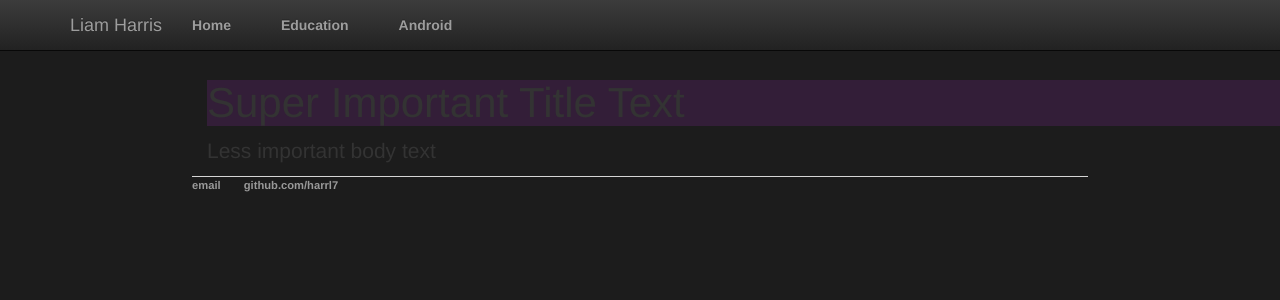
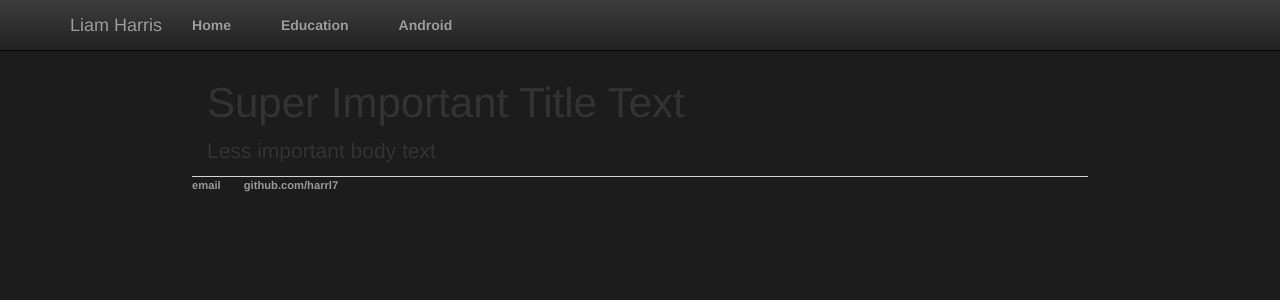
Before and after one commit to harrl7/harrl7.github.io, a Jekyll site: the page built from about/index.html, in a window 1280 px wide. Shown: the top 300 px of the page. Built offline with Jekyll 4.4.1, drawn with Linux system fonts in a browser that asks for light colours.

Commit message:
Update main.css

```diff
--- a/css/main.css
+++ b/css/main.css
@@ -41,7 +41,6 @@ a:hover {
 h1 {
     font-size: 3em;
     font-family:'Helvetica', 'Arial', 'Sans-Serif';
-    background-color: var(--col-purple);
 }
 p {
     font-size: 1.5em;
```
